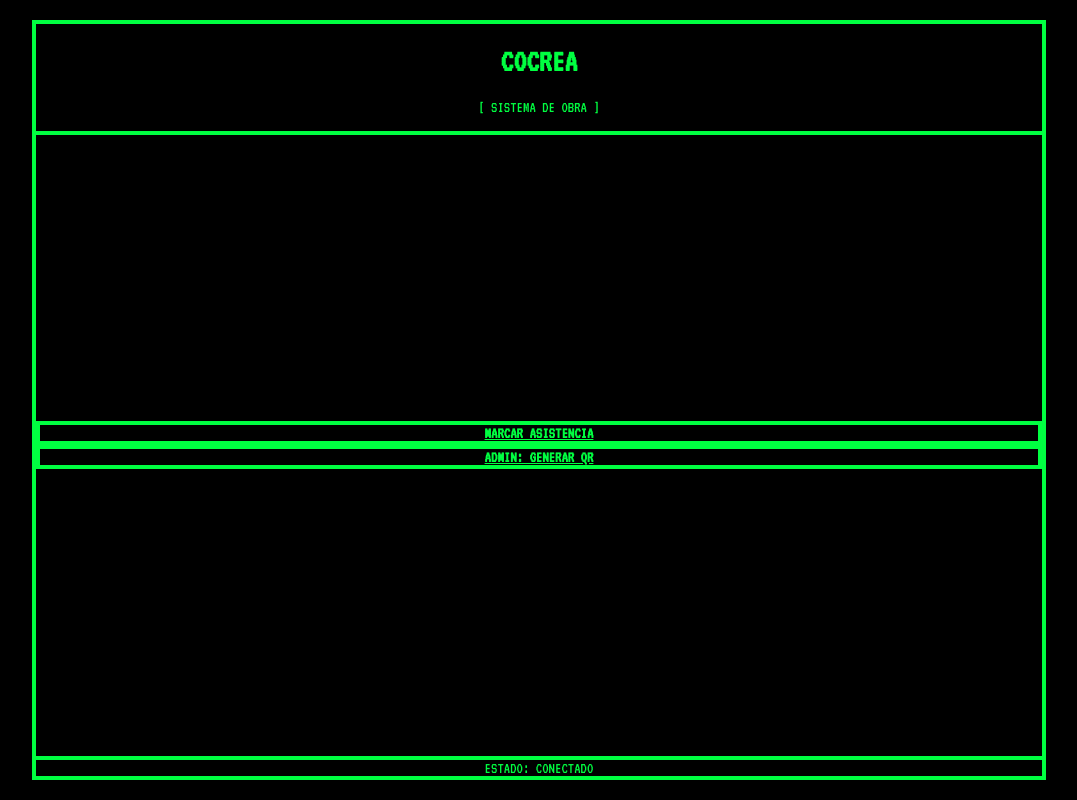
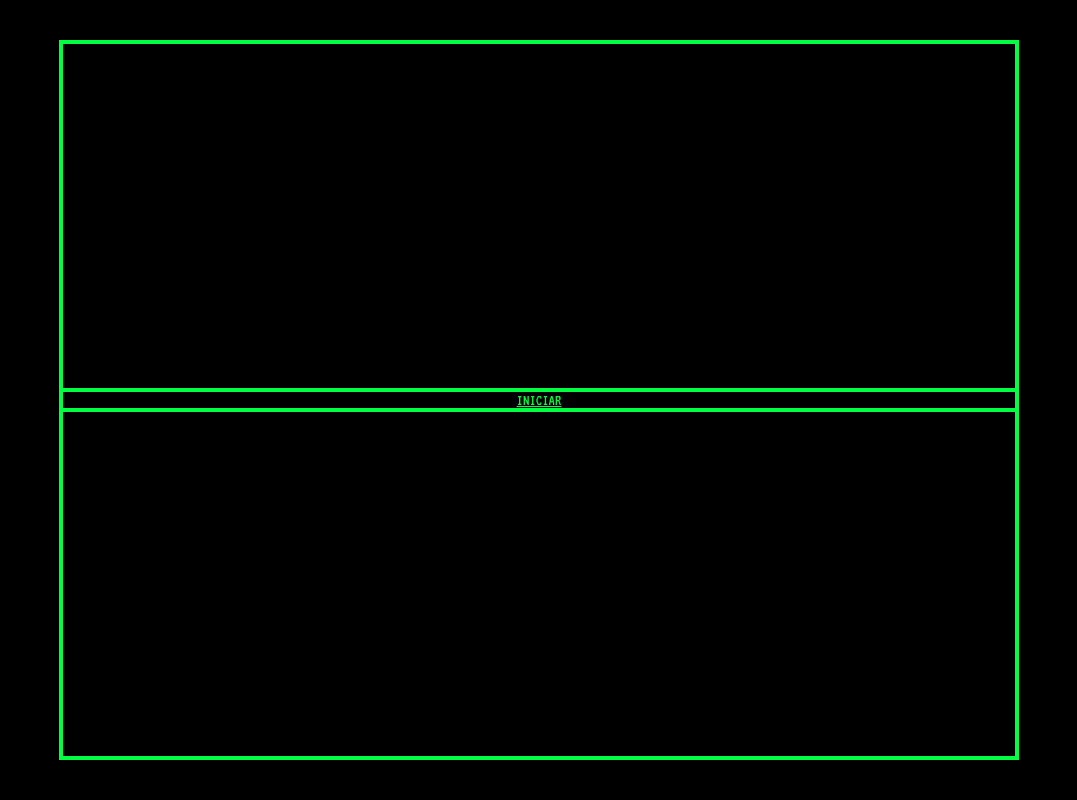
Before and after one commit to cocrea-xxx/cocrea-mvp, a Next.js app: page / in a window 1280 px wide. Shown: the whole page, without its empty margins (101-1178 px from the left). Built offline with nearby package versions, Linux system fonts and the light colour scheme.

Commit message:
Pure Minimalist Refactor: Identical square buttons, no white color, no-overflow aspect ratio, and ultra-simple Home

```diff
--- a/src/app/globals.css
+++ b/src/app/globals.css
@@ -14,7 +14,6 @@ body {
   padding: 0;
   overflow: hidden;
   font-family: var(--font-retro), monospace;
-  /* Evitar el scroll elástico en iOS */
   position: fixed;
   width: 100%;
   height: 100%;
@@ -26,7 +25,6 @@ body {
   justify-content: center;
   width: 100dvw;
   height: 100dvh;
-  background-color: var(--matrix-black);
 }
 
 .content-box {
@@ -40,55 +38,57 @@ body {
 }
 
 /*
-   Lógica de redimensionamiento:
-   Queremos que el cuadro ocupe el máximo espacio (95%)
-   pero respetando siempre la proporción.
+   Geometría Estricta:
+   Usamos el 90% de la dimensión mínima (dmin) para asegurar
+   que el cuadro siempre quepa en pantalla.
 */
-
 @media (orientation: portrait) {
   .content-box {
-    /* Proporción 3:4 */
-    width: min(95dvw, calc(95dvh * 0.75));
-    height: min(95dvh, calc(95dvw * 1.333));
+    width: 90dvw;
+    height: calc(90dvw * 1.333);
+    max-height: 90dvh;
+    max-width: calc(90dvh * 0.75);
     aspect-ratio: 3 / 4;
   }
 }
 
 @media (orientation: landscape) {
   .content-box {
-    /* Proporción 4:3 */
-    width: min(95dvw, calc(95dvh * 1.333));
-    height: min(95dvh, calc(95dvw * 0.75));
+    height: 90dvh;
+    width: calc(90dvh * 1.333);
+    max-width: 90dvw;
+    max-height: calc(90dvw * 0.75);
     aspect-ratio: 4 / 3;
   }
 }
 
-.btn-matrix {
+/* CLASE ÚNICA PARA BOTONES CUADRADOS */
+.btn-square {
+  width: 64px;
+  height: 64px;
   border: 4px solid var(--matrix-green);
+  display: flex;
+  flex-direction: column;
+  align-items: center;
+  justify-content: center;
+  font-weight: bold;
+  text-transform: uppercase;
+  cursor: pointer;
+  transition: none;
   background-color: var(--matrix-black);
   color: var(--matrix-green);
-  text-transform: uppercase;
-  font-weight: bold;
-  text-align: center;
-  display: flex;
-  align-items: center;
-  justify-content: center;
-  cursor: pointer;
+  flex-shrink: 0;
 }
 
-.btn-matrix:active {
-  background-color: var(--matrix-green);
-  color: var(--matrix-black);
+/* Estado Activo (Encendido) */
+.btn-square-on {
+  background-color: var(--matrix-green) !important;
+  color: var(--matrix-black) !important;
 }
 
-/* Video de cámara purificado */
+/* Limpieza de video */
 #html5qr-code-full-region video {
     width: 100% !important;
     height: 100% !important;
     object-fit: cover !important;
-    filter: grayscale(100%) brightness(1.2) contrast(1.2); /* Opcional: estilo Matrix */
 }
-
-#html5qr-code-full-region {
-    border: none !important;
-}
--- a/src/app/ingreso/page.tsx
+++ b/src/app/ingreso/page.tsx
@@ -9,9 +9,8 @@ export default function IngresoPage() {
   const [scanResult, setScanResult] = useState<{ id: string; name?: string } | null>(null);
   const [status, setStatus] = useState<"scanning" | "success">("scanning");
 
-  // Estados de controles sincronizados con el inicio automático
   const [isFlashOn, setIsFlashOn] = useState(true);
-  const [zoomLevel, setZoomLevel] = useState(2); // Iniciamos en x2
+  const [zoomLevel, setZoomLevel] = useState(2);
 
   const onNewScanResult = (decodedText: string) => {
     setStatus("success");
@@ -45,33 +44,30 @@ export default function IngresoPage() {
     window.location.reload();
   };
 
-  // Clase de utilidad para botones cuadrados de un mismo tamaño
-  const btnStyle = "w-16 h-16 border-4 border-[#00ff41] font-bold text-xs flex flex-col items-center justify-center transition-colors leading-none aspect-square";
-
   return (
     <div className="aspect-container">
       <main className="content-box">
 
-        {/* HEADER CON BOTONES UNIFICADOS */}
+        {/* HEADER CON BOTONES UNIFICADOS (IDÉNTICOS) */}
         <div className="absolute top-0 left-0 w-full p-2 z-20 flex justify-between items-center bg-black border-b-4 border-[#00ff41]">
           <div className="flex gap-2">
             <button
                 onClick={toggleFlash}
-                className={`${btnStyle} ${isFlashOn ? 'bg-[#00ff41] text-black' : 'text-[#00ff41] bg-black'}`}
+                className={`btn-square ${isFlashOn ? 'btn-square-on' : ''}`}
             >
-                <span>LUZ</span>
-                <span className="mt-1 text-sm">{isFlashOn ? "ON" : "OFF"}</span>
+                <span className="text-[10px]">LUZ</span>
+                <span className="text-sm">{isFlashOn ? "ON" : "OFF"}</span>
             </button>
             <button
                 onClick={cycleZoom}
-                className={`${btnStyle} ${zoomLevel > 1 ? 'bg-[#00ff41] text-black' : 'text-[#00ff41] bg-black'}`}
+                className={`btn-square ${zoomLevel > 1 ? 'btn-square-on' : ''}`}
             >
-                <span>ZOOM</span>
-                <span className="mt-1 text-sm">x{zoomLevel}</span>
+                <span className="text-[10px]">ZOOM</span>
+                <span className="text-sm">X{zoomLevel}</span>
             </button>
           </div>
 
-          <Link href="/" className={`${btnStyle} text-[#00ff41] bg-black text-4xl font-black`}>
+          <Link href="/" className="btn-square text-4xl font-black">
             X
           </Link>
         </div>
@@ -86,9 +82,7 @@ export default function IngresoPage() {
                 defaultZoom={2}
              />
              <div className="absolute inset-0 z-10 pointer-events-none flex items-center justify-center">
-                <div className="w-64 h-64 border-4 border-[#00ff41] flex items-center justify-center">
-                    <span className="text-xl font-bold uppercase opacity-30 text-[#00ff41]">ENFOQUE QR</span>
-                </div>
+                <div className="w-64 h-64 border-4 border-[#00ff41] opacity-30"></div>
              </div>
           </div>
         )}
@@ -96,14 +90,14 @@ export default function IngresoPage() {
         {/* ÉXITO */}
         {status === "success" && scanResult && (
           <div className="flex-1 flex flex-col items-center justify-center p-4 bg-black z-30">
-            <h2 className="text-4xl font-bold mb-4 uppercase tracking-tighter text-[#00ff41]">RECIBIDO</h2>
-            <div className="border-y-4 border-[#00ff41] py-6 w-full text-center mb-8 bg-black">
-                <p className="text-4xl font-bold break-words px-2 leading-none uppercase text-[#00ff41]">{scanResult.name || "S/N"}</p>
-                <p className="text-lg mt-4 font-mono text-[#00ff41]">ID: {scanResult.id}</p>
+            <h2 className="text-3xl font-bold mb-4 uppercase text-[#00ff41]">RECIBIDO</h2>
+            <div className="border-y-4 border-[#00ff41] py-8 w-full text-center mb-8">
+                <p className="text-4xl font-bold uppercase text-[#00ff41] px-2">{scanResult.name || "S/N"}</p>
+                <p className="text-xl mt-4 font-mono text-[#00ff41]">ID: {scanResult.id}</p>
             </div>
             <button
                 onClick={resetScanner}
-                className="w-full py-8 border-4 border-[#00ff41] bg-black text-[#00ff41] text-4xl font-bold active:bg-[#00ff41] active:text-black transition-colors"
+                className="w-full py-8 border-4 border-[#00ff41] bg-black text-[#00ff41] text-4xl font-bold active:bg-[#00ff41] active:text-black"
             >
                 OK &gt;
             </button>
--- a/src/app/page.tsx
+++ b/src/app/page.tsx
@@ -3,25 +3,13 @@ import Link from "next/link";
 export default function Home() {
   return (
     <div className="aspect-container">
-      <main className="content-box p-6 flex flex-col justify-between">
-        <header className="text-center border-b-4 border-[#00ff41] py-4">
-          <h1 className="text-6xl font-black leading-none tracking-tighter uppercase">COCREA</h1>
-          <p className="text-xl mt-2 tracking-widest">[ SISTEMA DE OBRA ]</p>
-        </header>
-
-        <nav className="flex-1 flex flex-col justify-center gap-8">
-          <Link href="/ingreso" className="btn-matrix h-32 text-4xl leading-none">
-            MARCAR ASISTENCIA
-          </Link>
-
-          <Link href="/generador" className="btn-matrix h-20 text-2xl leading-none">
-            ADMIN: GENERAR QR
-          </Link>
-        </nav>
-
-        <footer className="text-center border-t-4 border-[#00ff41] py-2 text-lg">
-          ESTADO: CONECTADO
-        </footer>
+      <main className="content-box flex items-center justify-center p-8">
+        <Link
+          href="/ingreso"
+          className="w-full h-32 border-4 border-[#00ff41] bg-black text-[#00ff41] text-5xl font-black flex items-center justify-center active:bg-[#00ff41] active:text-black tracking-tighter"
+        >
+          INICIAR
+        </Link>
       </main>
     </div>
   );
```
